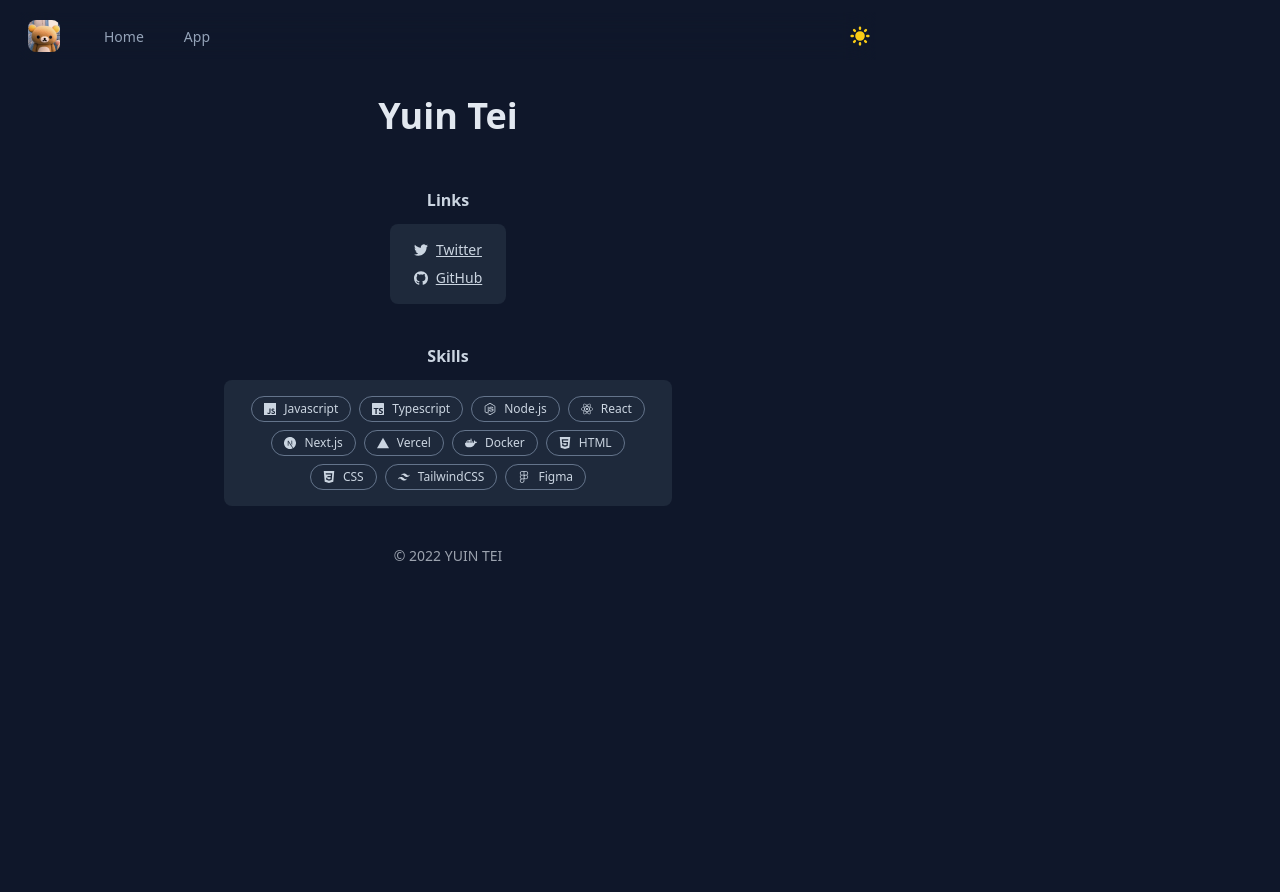
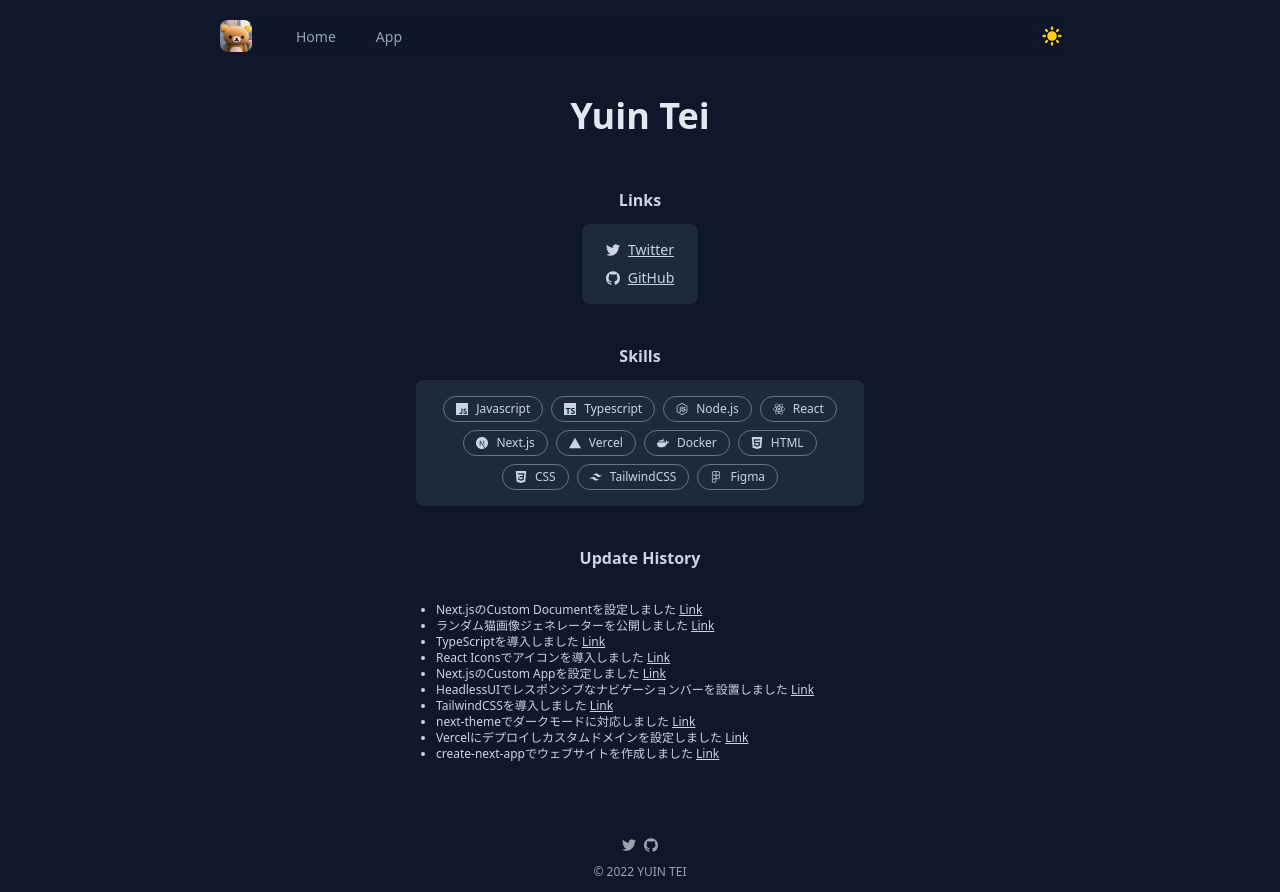
Before and after one commit to yuintei/yuintei.com, a Next.js app: page / in a window 1280 px wide. Before the commit the page ends 800 px from the top, so only its background shows below. Built offline with nearby package versions, Linux system fonts and the light colour scheme.

Commit message:
add update history

```diff
--- a/components/footer.js
+++ b/components/footer.js
@@ -1,8 +1,22 @@
+import { links } from "./links";
+
 export default function Footer() {
   return (
-    <footer className="text-sm text-center  text-gray-500 dark:text-gray-400 ">
-      <div>© 2022 YUIN TEI</div>
-      <div></div>
+    <footer className="flex flex-col my-3 items-center text-sm text-center text-gray-500 dark:text-gray-400 ">
+      <div className="flex mb-2">
+        {links.map((item) => (
+          <a
+            key={item.name}
+            href={item.url}
+            target="blank"
+            className="flex text-sm m-1 underline cursor-pointer items-center space-x-2 w-max"
+          >
+            <div>{item.logo}</div>
+          </a>
+        ))}
+      </div>
+
+      <div className=" text-xs">© 2022 YUIN TEI</div>
     </footer>
   );
 }
--- a/components/layout.js
+++ b/components/layout.js
@@ -1,5 +1,7 @@
 import Header from "./header";
 import Footer from "./footer";
+import Head from "next/head";
+import { title } from "process";
 
 export default function Layout({ children }) {
   return (
--- /dev/null
+++ b/components/links.js
@@ -0,0 +1,24 @@
+import { SiTwitter, SiGithub } from "react-icons/si";
+
+export const links = [
+  { name: "Twitter", logo: <SiTwitter />, url: "https://twitter.com/yuintei" },
+  { name: "GitHub", logo: <SiGithub />, url: "https://github.com/yuintei" },
+];
+
+export default function Links() {
+  return (
+    <div className="flex flex-col items-center m-3 mb-10 py-3 px-5 w-max rounded-lg  bg-slate-200 dark:bg-slate-800">
+      {links.map((item) => (
+        <a
+          key={item.name}
+          href={item.url}
+          target="blank"
+          className="flex text-sm m-1 underline cursor-pointer items-center space-x-2 w-max"
+        >
+          <div>{item.logo}</div>
+          <div>{item.name}</div>
+        </a>
+      ))}
+    </div>
+  );
+}
--- a/components/techstack.js
+++ b/components/skills.js
@@ -12,7 +12,7 @@
   SiFigma,
 } from "react-icons/si";
 
-export const Techstack = [
+export const skills = [
   { name: "Javascript", logo: <SiJavascript /> },
   { name: "Typescript", logo: <SiTypescript /> },
   { name: "Node.js", logo: <SiNodedotjs /> },
@@ -25,3 +25,19 @@
   { name: "TailwindCSS", logo: <SiTailwindcss /> },
   { name: "Figma", logo: <SiFigma /> },
 ];
+
+export default function Skills() {
+  return (
+    <div className="flex flex-wrap justify-center m-3 mb-10 p-3 w-full max-w-md rounded-lg bg-slate-200 dark:bg-slate-800 ">
+      {skills.map((item) => (
+        <div
+          key={item.name}
+          className="flex text-xs items-center space-x-2 m-1 py-1 px-3 w-max rounded-full border border-slate-400 dark:border-slate-500"
+        >
+          <div>{item.logo}</div>
+          <div>{item.name}</div>
+        </div>
+      ))}
+    </div>
+  );
+}
--- a/components/social.js
+++ /dev/null
@@ -1,6 +0,0 @@
-import { SiTwitter, SiGithub } from "react-icons/si";
-
-export const Social = [
-  { name: "Twitter", logo: <SiTwitter />, url: "https://twitter.com/yuintei" },
-  { name: "GitHub", logo: <SiGithub />, url: "https://github.com/yuintei" },
-];
--- /dev/null
+++ b/components/updates.js
@@ -0,0 +1,65 @@
+export const updates = [
+  {
+    comment: "Next.jsのCustom Documentを設定しました",
+    url: "/",
+  },
+  {
+    comment: "ランダム猫画像ジェネレーターを公開しました",
+    url: "/",
+  },
+  {
+    comment: "TypeScriptを導入しました",
+    url: "/",
+  },
+  {
+    comment: "React Iconsでアイコンを導入しました",
+    url: "/",
+  },
+  {
+    comment: "Next.jsのCustom Appを設定しました",
+    url: "/",
+  },
+  {
+    comment: "HeadlessUIでレスポンシブなナビゲーションバーを設置しました",
+    url: "/",
+  },
+  {
+    comment: "TailwindCSSを導入しました",
+    url: "/",
+  },
+  {
+    comment: "next-themeでダークモードに対応しました",
+    url: "/",
+  },
+  {
+    comment: "Vercelにデプロイしカスタムドメインを設定しました",
+    url: "/",
+  },
+  {
+    comment: "create-next-appでウェブサイトを作成しました",
+    url: "/",
+  },
+];
+
+export default function Updates() {
+  return (
+    <div className="m-3 p-5 mb-10 text-xs w-full max-w-md">
+      <ul className="flex flex-col list-disc">
+        {updates.map((item) => (
+          <li key={item.comment}>
+            <div>
+              {item.comment}{" "}
+              <a
+                href={item.url}
+                target="blank"
+                className="underline cursor-pointer"
+              >
+                Link
+              </a>
+            </div>
+          </li>
+        ))}
+      </ul>
+    </div>
+  );
+}
--- a/pages/_document.js
+++ b/pages/_document.js
@@ -4,7 +4,7 @@
   return (
     <Html lang="ja">
       <Head />
-      <body className="max-w-4xl px-5 text-slate-700 dark:text-slate-300 bg-slate-100 dark:bg-slate-900">
+      <body className="max-w-4xl mx-auto px-5 text-slate-700 dark:text-slate-300 bg-slate-100 dark:bg-slate-900">
         <Main />
         <NextScript />
       </body>
--- a/pages/index.js
+++ b/pages/index.js
@@ -1,6 +1,7 @@
 import Head from "next/head";
-import { Techstack } from "../components/techstack";
-import { Social } from "../components/social";
+import Skills from "../components/skills";
+import Links from "../components/links";
+import Updates from "../components/updates";
 
 export default function Home() {
   return (
@@ -15,33 +16,11 @@
           Yuin Tei
         </h1>
         <h2 className="font-bold">Links</h2>
-        <div className="flex flex-col items-center m-3 mb-10 py-3 px-5 w-max rounded-lg  bg-slate-200 dark:bg-slate-800">
-          {Social.map((item) => (
-            <a
-              key={item.name}
-              href={item.url}
-              target="blank"
-              className="flex text-sm m-1 underline cursor-pointer items-center space-x-2 w-max"
-            >
-              <div>{item.logo}</div>
-              <div>{item.name}</div>
-            </a>
-          ))}
-        </div>
-
+        <Links></Links>
         <h2 className="font-bold">Skills</h2>
-
-        <div className="flex flex-wrap justify-center m-3 mb-10 p-3 w-full max-w-md rounded-lg bg-slate-200 dark:bg-slate-800 ">
-          {Techstack.map((item) => (
-            <div
-              key={item.name}
-              className="flex text-xs items-center space-x-2 m-1 py-1 px-3 w-max rounded-full border border-slate-400 dark:border-slate-500"
-            >
-              <div>{item.logo}</div>
-              <div>{item.name}</div>
-            </div>
-          ))}
-        </div>
+        <Skills></Skills>
+        <h2 className="font-bold">Update History</h2>
+        <Updates></Updates>
       </main>
     </div>
   );
```
